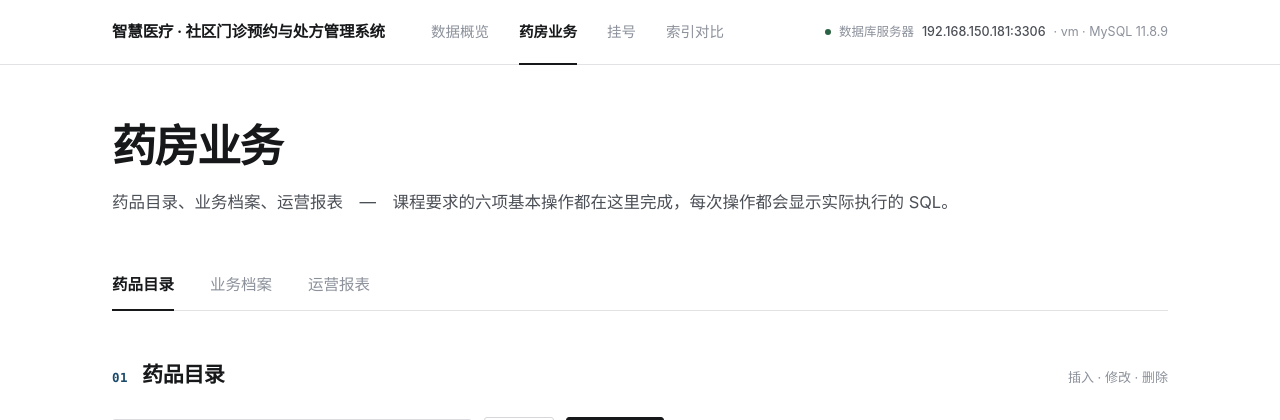
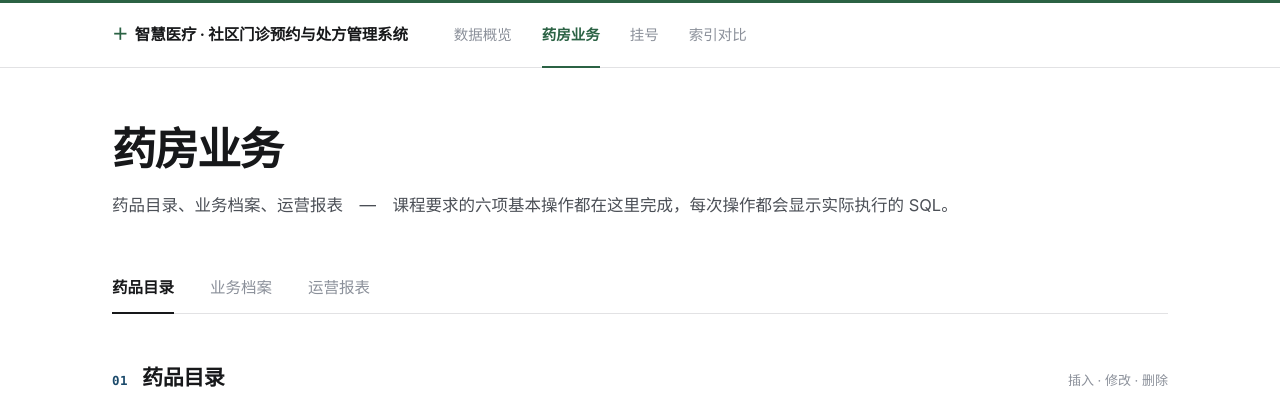
Before and after one commit to Dark-Urge-Love/Database-Systems-Course-Project, a Flask app: page /ops in a window 1280 px wide. Shown: the top 420 px of the page. Run offline with Flask 3, Linux system fonts and the light colour scheme; data that the repository does not hold is empty; parts of the project's set-up code (start-up, migrations or seed data) failed here and were passed over.

Commit message:
顶栏加入深绿色点缀（顶部细线、品牌十字、选中菜单），去掉数据库服务器地址排版，菜单加绿色滑动指示条，切换页面时从上一个位置滑到当前项

```diff
--- a/作业1_智慧医疗门诊预约系统/webapp/static/style.css
+++ b/作业1_智慧医疗门诊预约系统/webapp/static/style.css
@@ -66,6 +66,7 @@ a:hover { text-decoration: underline; text-underline-offset: 3px; }
 /* ---------------- 顶栏 ---------------- */
 .topbar {
   background: rgba(255, 255, 255, .94);
+  border-top: 3px solid var(--green);
   border-bottom: 1px solid var(--rule);
   position: sticky; top: 0; z-index: 50;
   backdrop-filter: saturate(180%) blur(10px);
@@ -75,30 +76,38 @@ a:hover { text-decoration: underline; text-underline-offset: 3px; }
   display: flex; align-items: center; gap: 46px; height: 64px;
 }
 .brand {
+  display: inline-flex; align-items: center; gap: 7px;
   font-size: 15.5px; font-weight: 700; letter-spacing: -.01em;
   color: var(--ink); white-space: nowrap;
 }
-.brand .logo { display: none; }
+a.brand:hover { text-decoration: none; }
+.brand .logo {
+  display: inline-block; color: var(--green);
+  font-size: 16px; font-weight: 700; line-height: 1;
+  transform: translateY(-1px);
+}
 
-nav.topnav { display: flex; gap: 30px; flex: 1; height: 64px; }
+nav.topnav { position: relative; display: flex; gap: 30px; flex: 1; height: 64px; }
 nav.topnav a {
   display: flex; align-items: center; position: relative;
   padding: 0; border: 0; color: var(--ink-3); font-size: 14.5px;
 }
 nav.topnav a:hover { color: var(--ink); text-decoration: none; }
-nav.topnav a.active { color: var(--ink); font-weight: 600; }
+nav.topnav a.active { color: var(--green); font-weight: 650; }
+/* 没有脚本时用静态下划线兜底，脚本接管后交给滑动指示条 */
 nav.topnav a.active::after {
   content: ""; position: absolute; left: 0; right: 0; bottom: -1px;
-  height: 2px; background: var(--ink);
+  height: 2px; background: var(--green);
 }
+nav.topnav.has-ind a.active::after { display: none; }
 
-.conn-chip {
-  display: flex; align-items: center; gap: 8px;
-  font-size: 12.5px; color: var(--ink-3); white-space: nowrap;
+.nav-ind {
+  position: absolute; left: 0; bottom: -1px; width: 0; height: 2px;
+  background: var(--green); opacity: 0; pointer-events: none;
+  transition: left .36s cubic-bezier(.34, .05, .2, 1),
+              width .36s cubic-bezier(.34, .05, .2, 1);
 }
-.conn-chip b { color: var(--ink-2); font-weight: 500; }
-.dot { width: 6px; height: 6px; border-radius: 50%; background: var(--green); flex: none; }
-.dot.bad { background: var(--red); }
+.nav-ind.on { opacity: 1; }
 
 /* ---------------- 版心 ---------------- */
 .wrap { max-width: 1120px; margin: 0 auto; padding: 58px 32px 110px; }
@@ -530,7 +539,6 @@ button.close:hover { background: #f4f4f5; color: var(--ink); opacity: 1; }
   nav.topnav { height: auto; gap: 22px; }
   nav.topnav a { padding: 4px 0; }
   nav.topnav a.active::after { bottom: -3px; }
-  .conn-chip { display: none; }
   .wrap { padding: 40px 20px 80px; }
   .page-head { margin-bottom: 42px; }
   .page-head h1 { font-size: 31px; letter-spacing: -.03em; }
--- a/作业1_智慧医疗门诊预约系统/webapp/templates/base.html
+++ b/作业1_智慧医疗门诊预约系统/webapp/templates/base.html
@@ -10,22 +10,15 @@
 
 <div class="topbar">
   <div class="topbar-inner">
-    <div class="brand"><span class="logo">＋</span>{{ APP_TITLE }}</div>
-    <nav class="topnav">
+    <a class="brand" href="{{ url_for('main.dashboard') }}"><span class="logo">＋</span>{{ APP_TITLE }}</a>
+    <nav class="topnav" id="topnav">
       <a href="{{ url_for('main.dashboard') }}"  class="{{ 'active' if request.endpoint=='main.dashboard' }}">数据概览</a>
       <a href="{{ url_for('main.ops_page') }}"     class="{{ 'active' if request.endpoint=='main.ops_page' }}">药房业务</a>
       <a href="{{ url_for('main.register_page') }}" class="{{ 'active' if request.endpoint=='main.register_page' }}">挂号</a>
       <a href="{{ url_for('main.perf_page') }}"    class="{{ 'active' if request.endpoint=='main.perf_page' }}">索引对比</a>
     </nav>
-    <div class="conn-chip" title="浏览器→Flask(本机)→MySQL(Linux服务器)，数据实际存放在下面这台服务器上">
-      <span class="dot {{ '' if conn.ok else 'bad' }}"></span>
-      {% if conn.ok %}
-        数据库服务器 <b>{{ conn.host }}:{{ conn.port }}</b> · {{ conn.hostname }} · MySQL {{ conn.version.split('-')[0] }}
-      {% else %}
-        数据库未连接 <b>{{ conn.host }}:{{ conn.port }}</b>
-      {% endif %}
-    </div>
   </div>
+  <span class="nav-ind" aria-hidden="true"></span>
 </div>
 
 <div class="wrap">
@@ -92,6 +85,79 @@ function highlightSQL(sql) {
   });
   return '<pre class="sql">' + out + '</pre>';
 }
+/* ---------- 顶栏导航：绿色指示条在菜单之间滑动 ---------- */
+(function () {
+  const bar = document.querySelector('.topbar');
+  const nav = document.getElementById('topnav');
+  if (!bar || !nav) return;
+  const ind = bar.querySelector('.nav-ind');
+  const link = nav.querySelector('a.active');
+  if (!ind || !link) return;
+
+  const KEY = 'navIndicator';
+  let prev = null;
+  try { prev = JSON.parse(sessionStorage.getItem(KEY) || 'null'); } catch (e) { prev = null; }
+
+  // 指示条挂在顶栏上，按「菜单相对顶栏」的位置摆放，
+  // 这样窄屏换行后依然能贴住顶栏底边
+  function geometry() {
+    const b = bar.getBoundingClientRect();
+    const r = link.getBoundingClientRect();
+    return {l: Math.round(r.left - b.left), w: Math.round(r.width)};
+  }
+  function put(g) { ind.style.left = g.l + 'px'; ind.style.width = g.w + 'px'; }
+
+  let last = {l: -1, w: -1};
+  // 静默贴位：不带动画（用于字体、窗口尺寸变化后的校正）
+  function sync() {
+    const g = geometry();
+    if (g.l === last.l && g.w === last.w) return;
+    last = g;
+    ind.style.transition = 'none';
+    put(g);
+    requestAnimationFrame(function () { ind.style.transition = ''; });
+    try { sessionStorage.setItem(KEY, JSON.stringify(g)); } catch (e) {}
+  }
+
+  // 等字体落定再落位：字体替换会让整排菜单平移，先摆再滑会偏
+  let started = false;
+  function start() {
+    if (started) return;
+    started = true;
+    const now = geometry();
+    last = now;
+    if (prev && typeof prev.l === 'number' && (prev.l !== now.l || prev.w !== now.w)) {
+      // 先把指示条摆在上一个页面的位置，再滑到当前位置
+      ind.style.transition = 'none';
+      put(prev);
+      void ind.offsetWidth;
+      ind.style.transition = '';
+      ind.classList.add('on');
+      requestAnimationFrame(function () { put(now); });
+    } else {
+      put(now);
+      ind.classList.add('on');
+    }
+    nav.classList.add('has-ind');
+    try { sessionStorage.setItem(KEY, JSON.stringify(now)); } catch (e) {}
+  }
+
+  if (document.fonts && document.fonts.ready) {
+    document.fonts.ready.then(function () { requestAnimationFrame(start); });
+  }
+  window.addEventListener('load', function () { requestAnimationFrame(start); });
+  setTimeout(start, 800);                       // 兜底：字体接口不可用时
+
+  // 仍有一次字体/排版微调的可能，前 1.2 秒内悄悄跟一次
+  let ticks = 0;
+  const timer = setInterval(function () {
+    if (started) sync();
+    if (++ticks >= 15) clearInterval(timer);
+  }, 80);
+  window.addEventListener('resize', sync);
+  // 字体替换会改变品牌与菜单的宽度分配，导航尺寸一变就跟着贴位
+  if (window.ResizeObserver) new ResizeObserver(function () { if (started) sync(); }).observe(nav);
+})();
 </script>
 {% block scripts %}{% endblock %}
 </body>
```
Also changed, not shown: 作业1_智慧医疗门诊预约系统/03_客户端运行说明.md (+2 -1 lines), 6 other files.
